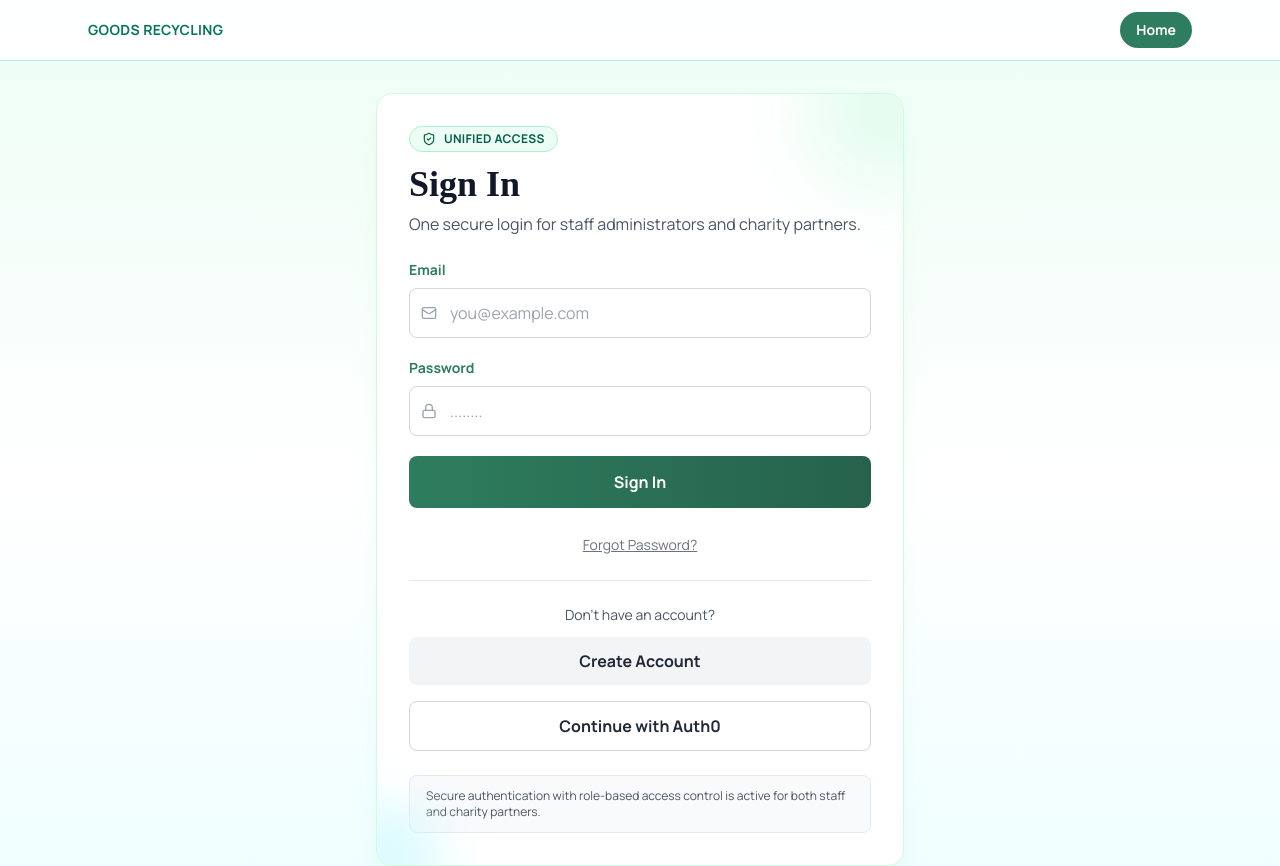
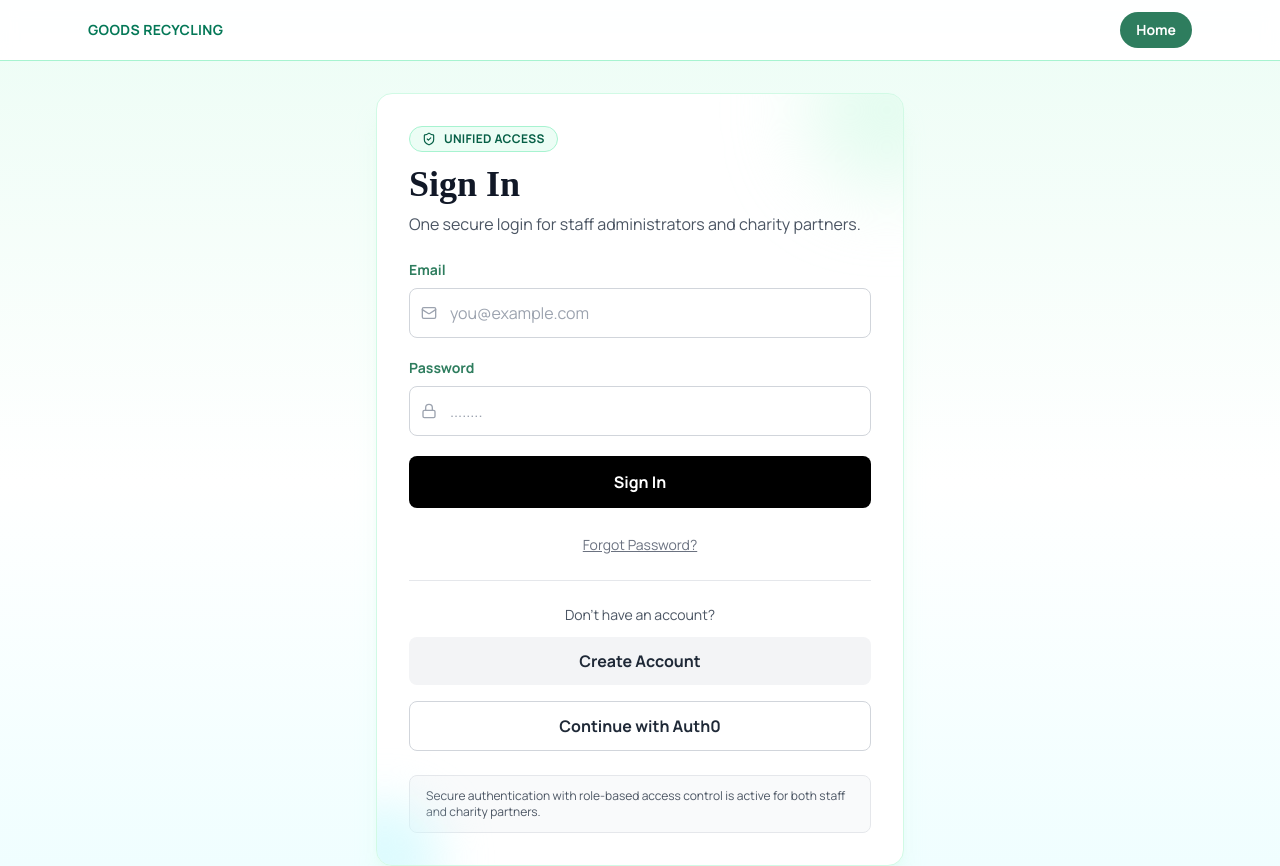
Before and after one commit to mephrem11/webportal493, a React (Vite) app: page / in a window 1280 px wide. Shown: the top 866 px of the page. Built offline with nearby package versions, Linux system fonts and the light colour scheme; no server answers.

Commit message:
Make Sign In button dark black

```diff
--- a/src/pages/Login.tsx
+++ b/src/pages/Login.tsx
@@ -126,7 +126,7 @@ export function Login() {
           <button
             type="submit"
             disabled={loading}
-            className="w-full rounded-lg bg-gradient-to-r from-[#2E7D5E] to-[#26624C] px-6 py-3.5 font-semibold text-white transition-all hover:from-[#246B4E] hover:to-[#1E5540] disabled:opacity-50"
+            className="w-full rounded-lg bg-black px-6 py-3.5 font-semibold text-white transition-all hover:bg-gray-900 disabled:opacity-50"
           >
             {loading ? "Signing in..." : "Sign In"}
           </button>
```
